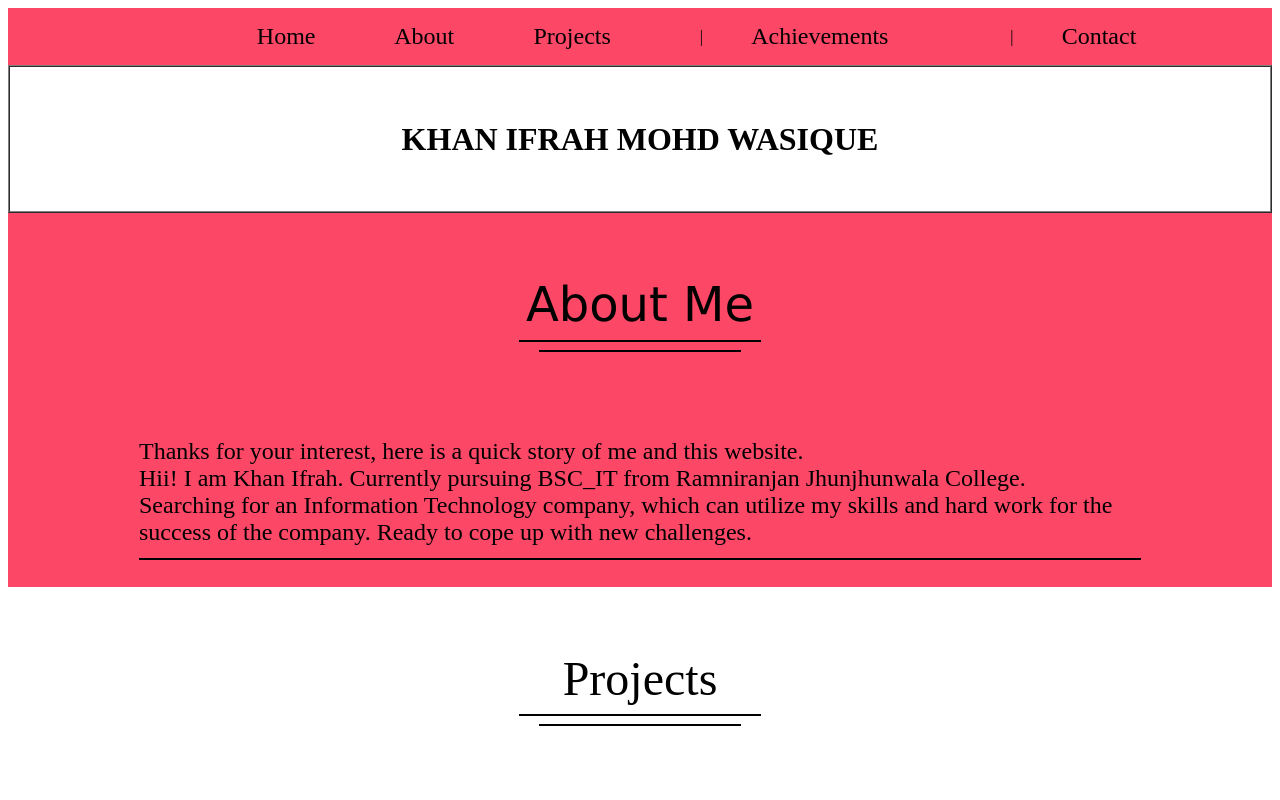
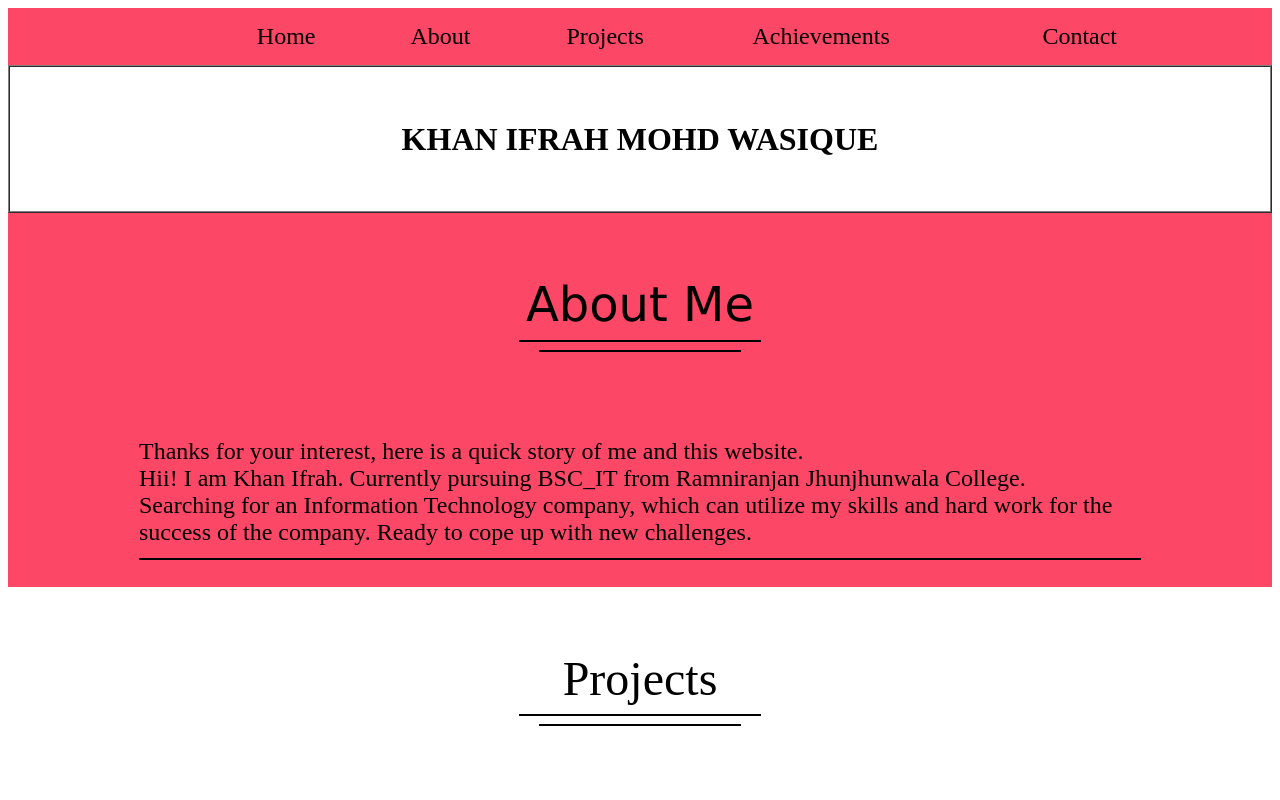
Before and after one commit to Ifrah1230/MyPortfolio, a plain HTML site: page index.html in a window 1280 px wide. Shown: the top 800 px of the page. Drawn offline with Linux system fonts and the light colour scheme.

Commit message:
Update index.html

```diff
--- a/index.html
+++ b/index.html
@@ -19,7 +19,6 @@
                         <td width="15%">
 
                         </td>
-
                         <td>
                             <a href="#home" style="text-decoration:none">
                                 <font face="Times new Roman" size="5" color=black>
@@ -42,11 +41,6 @@
                                 </font>
                             </a>
                         </td>
-
-                        <td>
-                            |
-                        </td>
-
                         <td>
                             <a href="#achievements" style="text-decoration:none">
                                 <font face="Times new Roman" size="5" color=black>
@@ -54,11 +48,6 @@
                                 </font>
                             </a>
                         </td>
-
-                        <td>
-                            |
-                        </td>
-
                         <td>
                             <a href="#contact" style="text-decoration:none">
                                 <font face="Times new Roman" size="5" color=black>
@@ -96,7 +85,6 @@
         </tr>
     </table>
     <!--Home(end)-->
-
 
     <!--About(start)-->
     <table id="about" border="0" width="100%"
```
